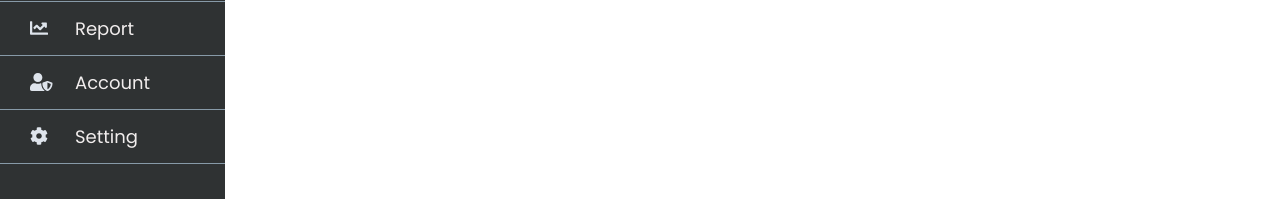
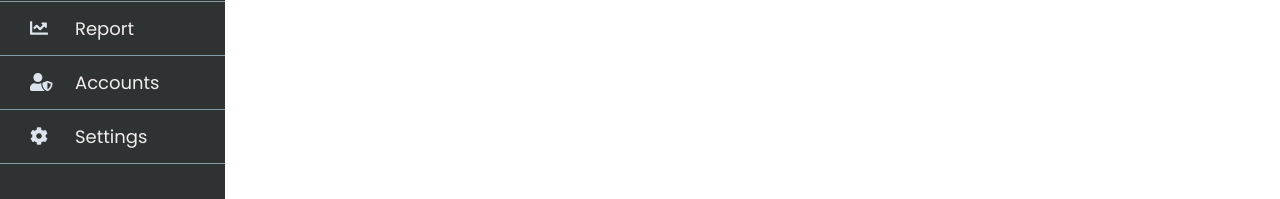
Before and after one commit to tanjimulislam55/pharmacy-frontend, a React (Create React App) app: page / in a window 1280 px wide. Shown: the part 412-611 px from the top of the page. Built offline with nearby package versions, Linux system fonts and the light colour scheme.

Commit message:
fix: endpoints updated

```diff
--- a/src/components/Layout/Sidebar/Sidebar.jsx
+++ b/src/components/Layout/Sidebar/Sidebar.jsx
@@ -21,12 +21,12 @@ export default function Sidebar() {
     const sideBarItems = [
         {
             text: 'Dashboard',
-            endpoint: 'vendor',
+            endpoint: '',
             icon: <FontAwesomeIcon icon={faTachometerAlt} />,
         },
         {
             text: 'Medicine',
-            endpoint: 'type',
+            endpoint: 'medicine',
             icon: <FontAwesomeIcon icon={faBriefcaseMedical} />,
         },
         {
@@ -55,13 +55,13 @@ export default function Sidebar() {
             icon: <FontAwesomeIcon icon={faChartLine} />,
         },
         {
-            text: 'Account',
-            endpoint: 'account',
+            text: 'Accounts',
+            endpoint: 'accounts',
             icon: <FontAwesomeIcon icon={faUserShield} />,
         },
         {
-            text: 'Setting',
-            endpoint: 'setting',
+            text: 'Settings',
+            endpoint: 'settings',
             icon: <FontAwesomeIcon icon={faCog} />,
         },
     ]
```
